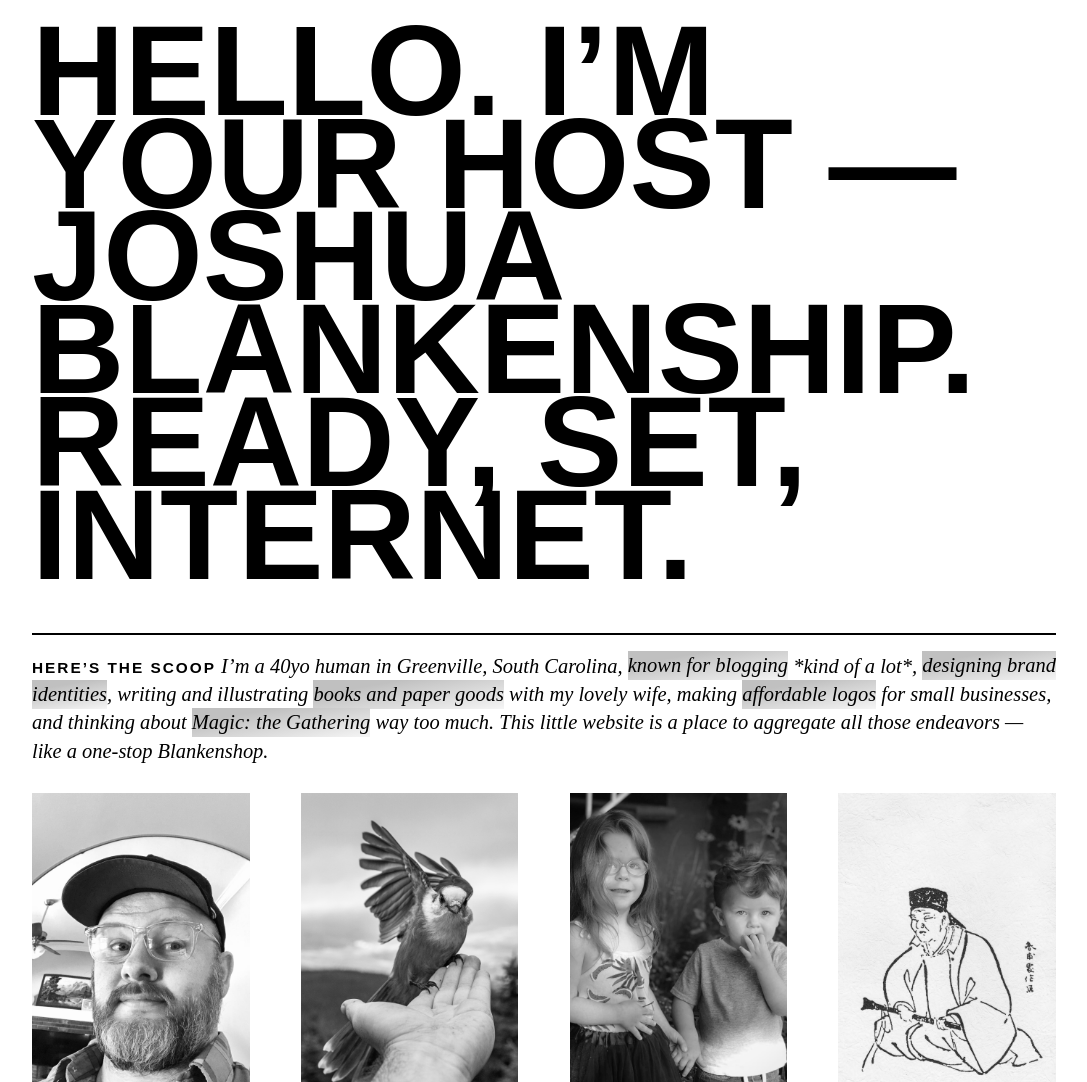
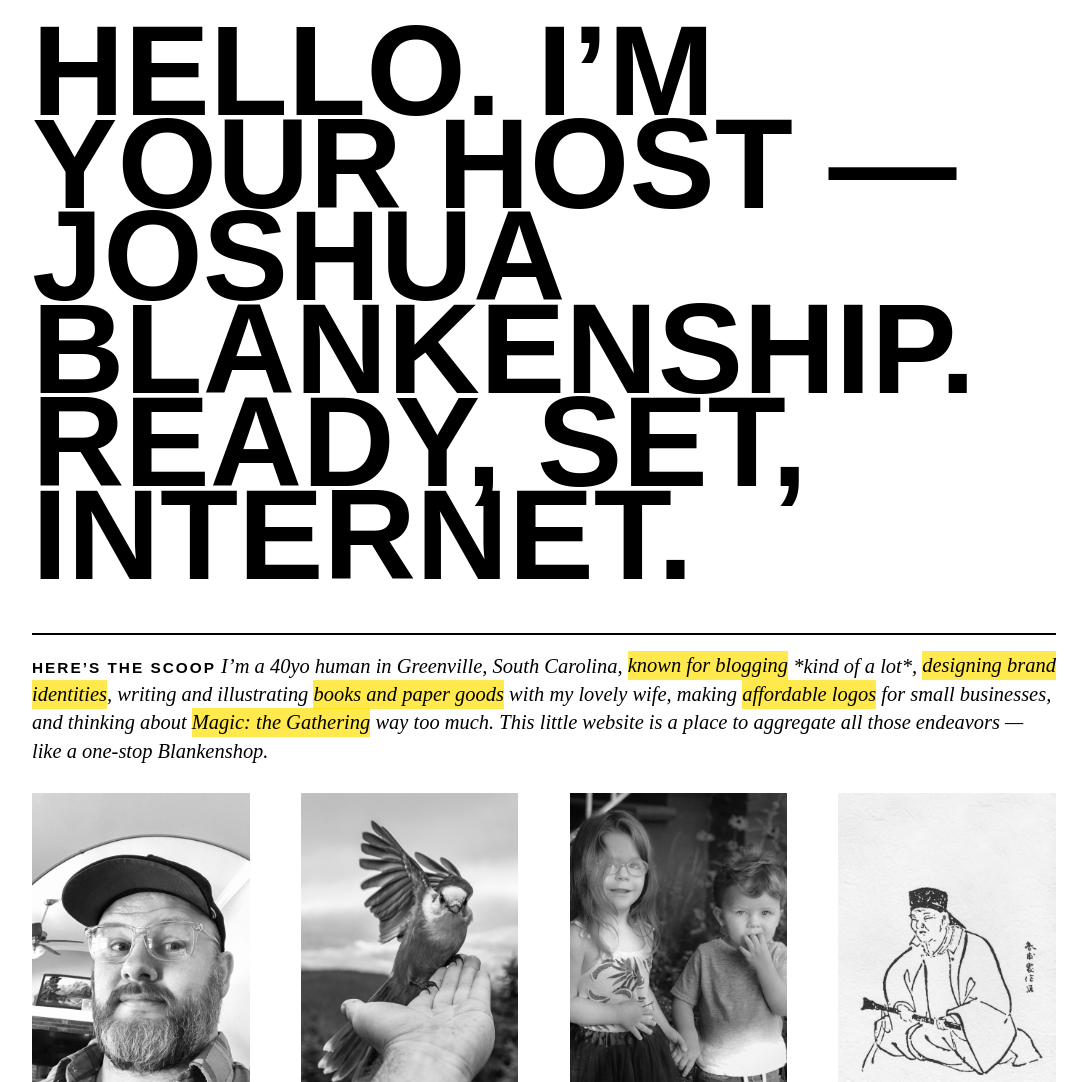
Before and after one commit to blankenship/xyz, a PHP site: page / in a window 1280 px wide. Shown: the part 251-1333 px from the top of the page, without its empty margins (96-1183 px from the left). Run offline with PHP 8.4, Linux system fonts and the light colour scheme; some libraries are stand-ins or nearby versions; some web fonts are replaced.

Commit message:
Update style.css

```diff
--- a/style.css
+++ b/style.css
@@ -114,8 +114,7 @@ website: 	http://blankenship.studio
 	}
 
 	.highlight {
-		background-color: white;
-		background-image: linear-gradient(350deg, whitesmoke 0%, silver 75%);
+		background-color: rgba(255, 224, 0, 0.7);
 		opacity: 1;
 		display: inline;
 		padding: 0.2rem 0;
```
